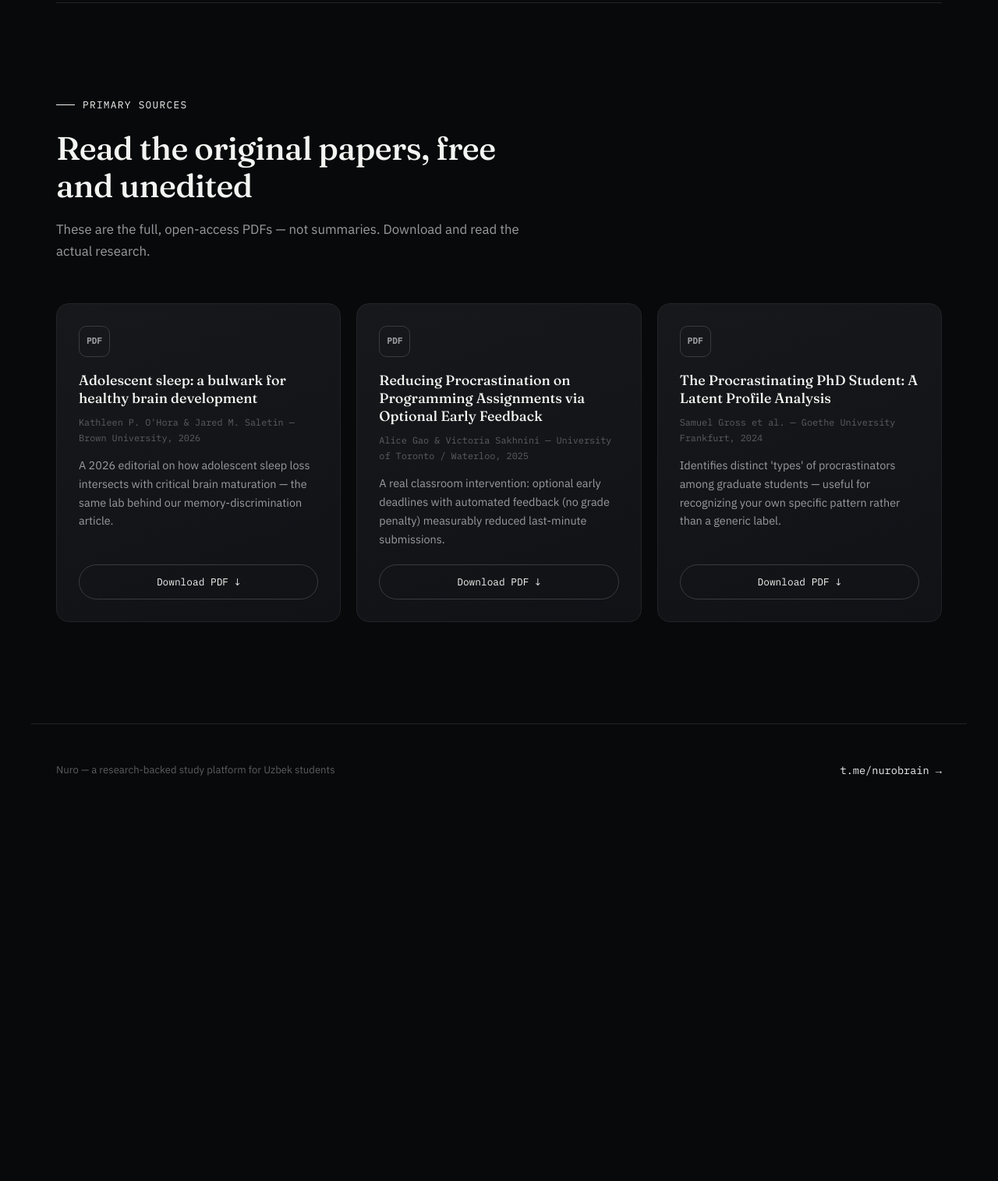
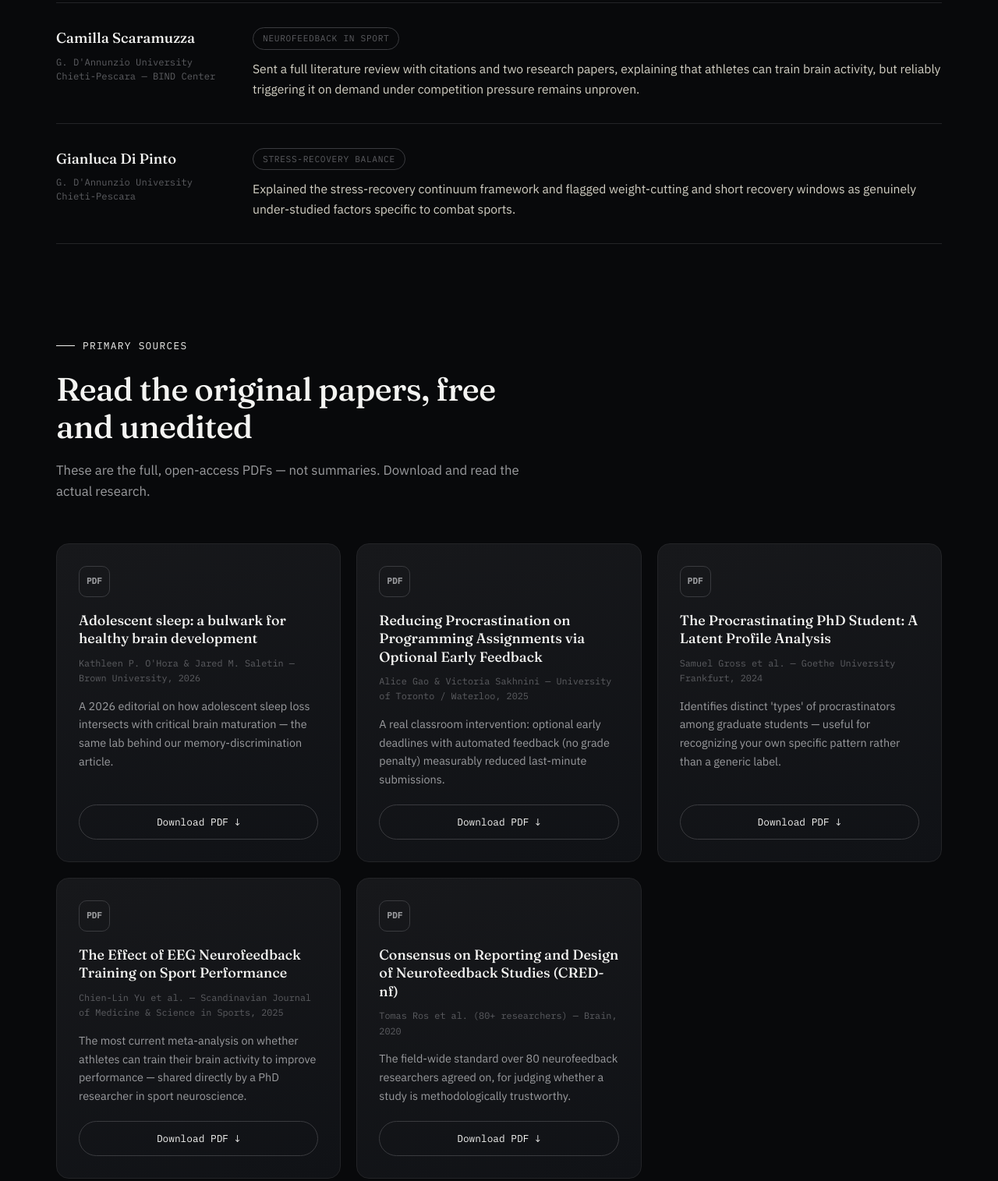
Before and after one commit to diyorbdev/Nuro-archive, a plain HTML site: page index.html in a window 1280 px wide. Shown: the part 3469-4984 px from the top of the page at 78% size. Before the commit the page ends 4538 px from the top, so only its background shows below. Drawn offline with nearby package versions, Linux system fonts and the light colour scheme; animation ran at ten frames a second.

Commit message:
Add 2 new PDFs (Yu 2025 meta-analysis, CRED-nf checklist) and Scaramuzza/Di Pinto to correspondence

```diff
--- a/index.html
+++ b/index.html
@@ -985,6 +985,24 @@ const CORRESPONDENCE = [
       uz: "\"His qilingan va haqiqiy o'rganish paradoksi\"ni tushuntirdi — nega qiyin o'qish usuli ishlab turgan bo'lsa ham, muvaffaqiyatsizlikdek tuyulishini. Bu saytimizdagi o'quv odatlari maqolasiga asos bo'ldi."
     }
   },
+  {
+    name: "Camilla Scaramuzza",
+    inst: { en: "G. D'Annunzio University Chieti-Pescara — BIND Center", uz: "G. D'Annunzio universiteti — BIND markazi" },
+    topic: { en: "Neurofeedback in sport", uz: "Sportda neyrofeedback" },
+    text: {
+      en: "Sent a full literature review with citations and two research papers, explaining that athletes can train brain activity, but reliably triggering it on demand under competition pressure remains unproven.",
+      uz: "Iqtiboslar va ikkita tadqiqot maqolasi bilan to'liq adabiyot sharhini yubordi: sportchilar miya faoliyatini mashq qildira oladi, lekin buni musobaqa bosimida ishonchli ravishda ishga tushirish hali isbotlanmagan."
+    }
+  },
+  {
+    name: "Gianluca Di Pinto",
+    inst: { en: "G. D'Annunzio University Chieti-Pescara", uz: "G. D'Annunzio universiteti (Chieti-Pescara)" },
+    topic: { en: "Stress-recovery balance", uz: "Stress-tiklanish balansi" },
+    text: {
+      en: "Explained the stress-recovery continuum framework and flagged weight-cutting and short recovery windows as genuinely under-studied factors specific to combat sports.",
+      uz: "Stress-tiklanish uzluksizligi modelini tushuntirdi va vazn tashlash hamda qisqa tiklanish oynalarini kurash sportiga xos, hali yetarli o'rganilmagan omillar sifatida ko'rsatdi."
+    }
+  },
 ];
 
 /* ============ Downloadable original papers (PDF) ============ */
@@ -1017,6 +1035,26 @@ const PAPERS = [
     blurb: {
       en: "Identifies distinct 'types' of procrastinators among graduate students — useful for recognizing your own specific pattern rather than a generic label.",
       uz: "Aspirantlar orasida kechiktirishning turli \"turlari\"ni aniqlaydi — umumiy yorliq o'rniga o'zingizning aniq naqshingizni tanib olish uchun foydali."
+    }
+  },
+  {
+    file: "pdfs/yu-2025-neurofeedback-sport.pdf",
+    tag: "SJMSS",
+    authors: "Chien-Lin Yu et al. — Scandinavian Journal of Medicine & Science in Sports, 2025",
+    title: { en: "The Effect of EEG Neurofeedback Training on Sport Performance", uz: "EEG neyrofeedback treningining sport natijalariga ta'siri" },
+    blurb: {
+      en: "The most current meta-analysis on whether athletes can train their brain activity to improve performance — shared directly by a PhD researcher in sport neuroscience.",
+      uz: "Sportchilar miya faoliyatini mashq qildirib natijalarni yaxshilay olishimi haqidagi eng so'nggi meta-tahlil — sport neyrofani bo'yicha PhD tadqiqotchisi tomonidan bevosita yuborilgan."
+    }
+  },
+  {
+    file: "pdfs/cred-nf-checklist-ros-2020.pdf",
+    tag: "BRAIN",
+    authors: "Tomas Ros et al. (80+ researchers) — Brain, 2020",
+    title: { en: "Consensus on Reporting and Design of Neurofeedback Studies (CRED-nf)", uz: "Neyrofeedback tadqiqotlari uchun konsensus qoidalari (CRED-nf)" },
+    blurb: {
+      en: "The field-wide standard over 80 neurofeedback researchers agreed on, for judging whether a study is methodologically trustworthy.",
+      uz: "80 dan ortiq neyrofeedback tadqiqotchisi kelishib olgan, bir tadqiqotning metodologik jihatdan ishonchli ekanligini baholash uchun standart."
     }
   },
 ];
```
Also changed, not shown: 2 other files.
